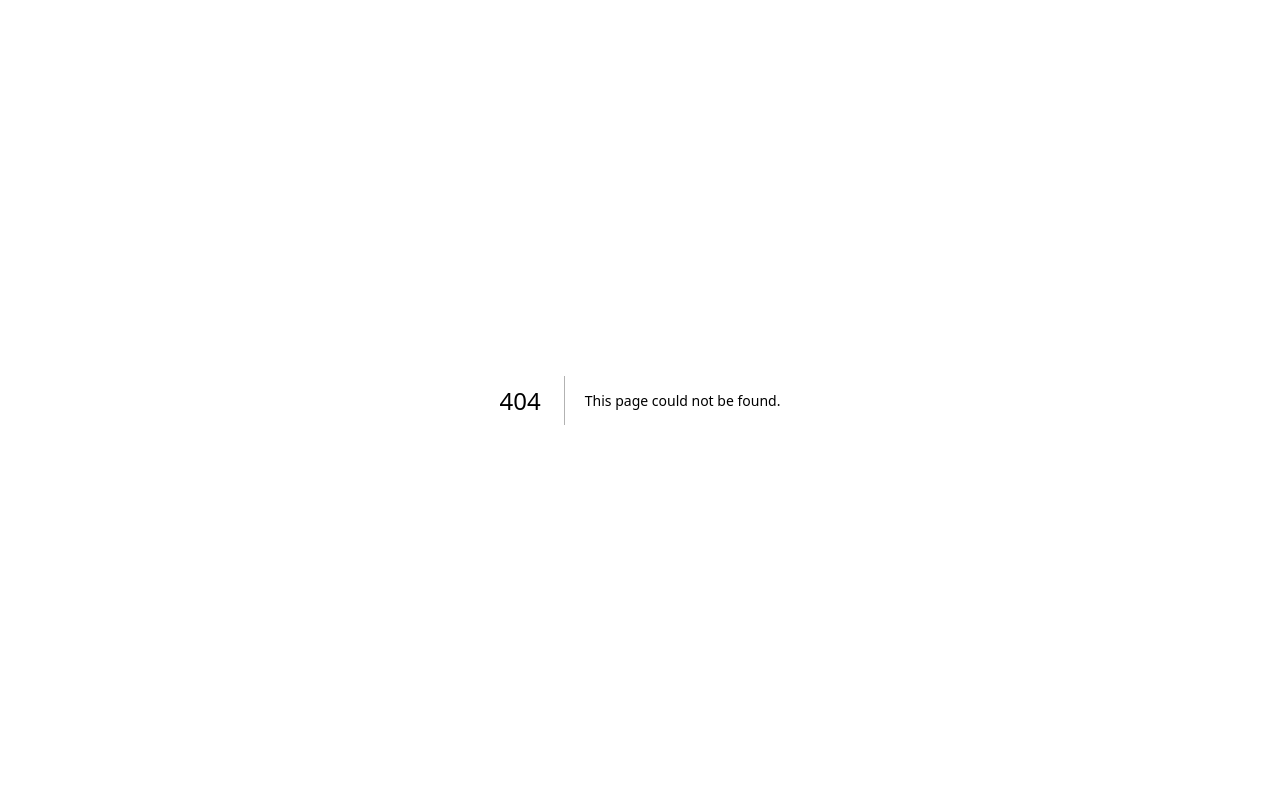
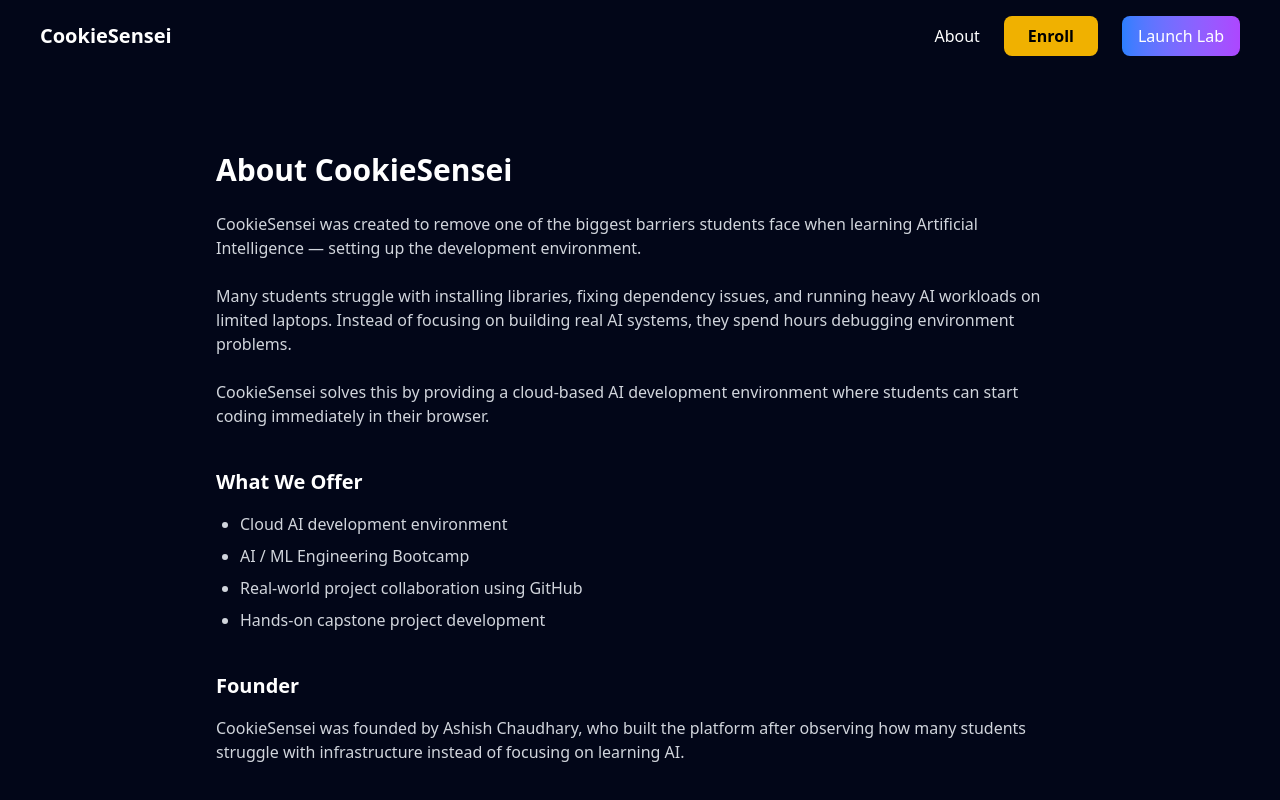
Before and after one commit to cookieSensei/cookiecloudlabs, a Next.js app: page /about in a window 1280 px wide. Before the commit this address had no page. Shown: the top 800 px of the page. Built offline with nearby package versions, Linux system fonts and the light colour scheme.

Commit message:
updated navbar to be consistent throughout the 4 company required pages, tems, privacy, refund and one more. also added up arrow, clickable cookiesensei

```diff
--- /dev/null
+++ b/app/about/page.tsx
@@ -0,0 +1,51 @@
+export default function About() {
+  return (
+    <main className="max-w-4xl mx-auto px-6 py-20">
+
+      <h1 className="text-3xl font-bold mb-6">
+        About CookieSensei
+      </h1>
+
+      <p className="text-gray-300 mb-6">
+        CookieSensei was created to remove one of the biggest barriers students
+        face when learning Artificial Intelligence — setting up the development
+        environment.
+      </p>
+
+      <p className="text-gray-300 mb-6">
+        Many students struggle with installing libraries, fixing dependency
+        issues, and running heavy AI workloads on limited laptops. Instead of
+        focusing on building real AI systems, they spend hours debugging
+        environment problems.
+      </p>
+
+      <p className="text-gray-300 mb-6">
+        CookieSensei solves this by providing a cloud-based AI development
+        environment where students can start coding immediately in their
+        browser.
+      </p>
+
+      <h2 className="text-xl font-semibold mt-10 mb-4">
+        What We Offer
+      </h2>
+
+      <ul className="list-disc ml-6 text-gray-300 space-y-2">
+        <li>Cloud AI development environment</li>
+        <li>AI / ML Engineering Bootcamp</li>
+        <li>Real-world project collaboration using GitHub</li>
+        <li>Hands-on capstone project development</li>
+      </ul>
+
+      <h2 className="text-xl font-semibold mt-10 mb-4">
+        Founder
+      </h2>
+
+      <p className="text-gray-300">
+        CookieSensei was founded by Ashish Chaudhary, who built the platform
+        after observing how many students struggle with infrastructure instead
+        of focusing on learning AI.
+      </p>
+
+    </main>
+  );
+}
--- a/app/contact/page.tsx
+++ b/app/contact/page.tsx
@@ -1,16 +1,59 @@
 export default function Contact() {
   return (
-    <main className="max-w-3xl mx-auto p-6">
-      <h1 className="text-3xl font-bold mb-6">Contact Us</h1>
+    <main className="max-w-3xl mx-auto px-6 py-20">
 
-      <p>Business: CookieCloud Labs</p>
-      <p>Email: ashishchaudhary62@gmail.com</p>
-      <p>Phone / WhatsApp: +91 95820 25965</p>
+      <h1 className="text-3xl font-bold mb-6">
+        Contact CookieSensei
+      </h1>
 
-      <p className="mt-4">
-        For any support regarding the CookieCloud Labs program,
-        payments or platform access, please contact us.
+      <p className="text-gray-300 mb-6">
+        For bootcamp enrollment, support, or platform access inquiries,
+        feel free to contact us using the details below.
       </p>
+
+      <div className="space-y-3 text-gray-300">
+
+        <p><strong>Founder:</strong> Ashish Chaudhary</p>
+
+        <p><strong>Business:</strong> CookieCloud Labs</p>
+
+        <p>
+          <strong>Email:</strong>{" "}
+          <a
+            href="mailto:ashishchaudhary62@gmail.com"
+            className="text-blue-400 hover:underline"
+          >
+            ashishchaudhary62@gmail.com
+          </a>
+        </p>
+
+        <p>
+          <strong>Phone / WhatsApp:</strong>{" "}
+          <a
+            href="https://wa.me/919582025965"
+            className="text-green-400 hover:underline"
+          >
+            +91 95820 25965
+          </a>
+        </p>
+
+      </div>
+
+      <div className="mt-8">
+
+        <a
+          href="https://wa.me/919582025965"
+          className="inline-block bg-green-500 hover:bg-green-600 text-white px-6 py-3 rounded-lg font-semibold"
+        >
+          Message on WhatsApp
+        </a>
+
+      </div>
+
+      <p className="mt-10 text-gray-400 text-sm">
+        Typical response time: within 24 hours.
+      </p>
+
     </main>
   );
 }
--- a/app/layout.tsx
+++ b/app/layout.tsx
@@ -1,6 +1,8 @@
 import Script from "next/script";
 import "./globals.css";
 import Footer from "@/components/Footer";
+import BackToTop from "@/components/BackToTop";
+import Navbar from "@/components/Navbar";
 
 export const metadata = {
   title: "CookieCloud Labs",
@@ -20,8 +22,10 @@ export default function RootLayout({
           src="https://checkout.razorpay.com/v1/checkout.js"
           strategy="beforeInteractive"
         />
+        <Navbar />
+        {children}
 
-        {children}
+        <BackToTop />
         <Footer />
       </body>
     </html>
--- a/app/page.tsx
+++ b/app/page.tsx
@@ -1,4 +1,3 @@
-import Navbar from "@/components/Navbar";
 import Hero from "@/components/Hero";
 import About from "@/components/About";
 import Internship from "@/components/Internship";
@@ -9,7 +8,7 @@ import Founder from "@/components/Founder";
 export default function Home() {
   return (
     <>
-      <Navbar />
+
       <Hero />
       <About />
       <Internship />
--- /dev/null
+++ b/components/BackToTop.tsx
@@ -0,0 +1,39 @@
+"use client";
+
+import { useEffect, useState } from "react";
+
+export default function BackToTop() {
+
+  const [visible, setVisible] = useState(false);
+
+  useEffect(() => {
+    const toggleVisible = () => {
+      if (window.scrollY > 300) {
+        setVisible(true);
+      } else {
+        setVisible(false);
+      }
+    };
+
+    window.addEventListener("scroll", toggleVisible);
+    return () => window.removeEventListener("scroll", toggleVisible);
+  }, []);
+
+  const scrollToTop = () => {
+    window.scrollTo({
+      top: 0,
+      behavior: "smooth"
+    });
+  };
+
+  if (!visible) return null;
+
+  return (
+    <button
+      onClick={scrollToTop}
+      className="fixed bottom-6 right-6 bg-purple-600 hover:bg-purple-700 text-white px-4 py-3 rounded-full shadow-lg z-50"
+    >
+      ↑
+    </button>
+  );
+}
--- a/components/Navbar.tsx
+++ b/components/Navbar.tsx
@@ -12,16 +12,18 @@ export default function Navbar() {
     <header className="w-full px-4 md:px-10 py-4 flex justify-between items-center relative">
 
       {/* Logo */}
-      <h1 className="text-lg md:text-xl font-bold">
-        CookieSensei
-      </h1>
+      <Link href="/">
+        <h1 className="text-lg md:text-xl font-bold cursor-pointer">
+          CookieSensei
+        </h1>
+      </Link>
 
       {/* Desktop Menu */}
       <nav className="hidden md:flex items-center gap-6">
 
-        <a href="#about" className="hover:text-blue-400">
+        <Link href="/about" className="hover:text-blue-400 transition">
           About
-        </a>
+        </Link>
 
         <EnrollButton />
 
@@ -46,13 +48,11 @@ export default function Navbar() {
       {menuOpen && (
         <div className="absolute right-4 top-16 bg-slate-900 border border-slate-700 rounded-lg shadow-xl p-6 flex flex-col gap-4 z-50 md:hidden">
 
-          <a
-            href="#about"
-            onClick={() => setMenuOpen(false)}
-            className="hover:text-blue-400"
-          >
+
+
+          <Link href="/about" className="hover:text-blue-400 transition">
             About
-          </a>
+          </Link>
 
           <EnrollButton />
 
```
